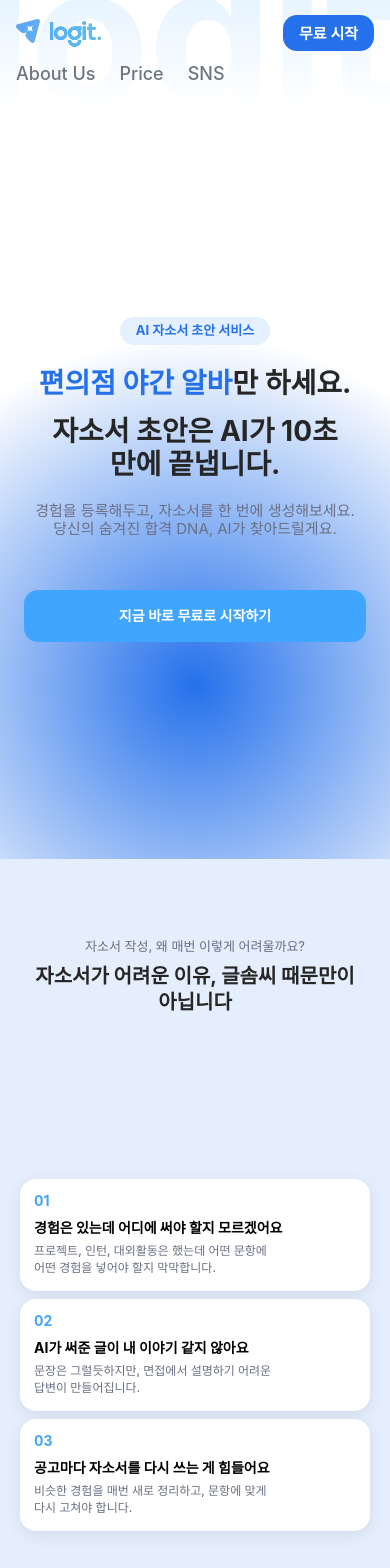
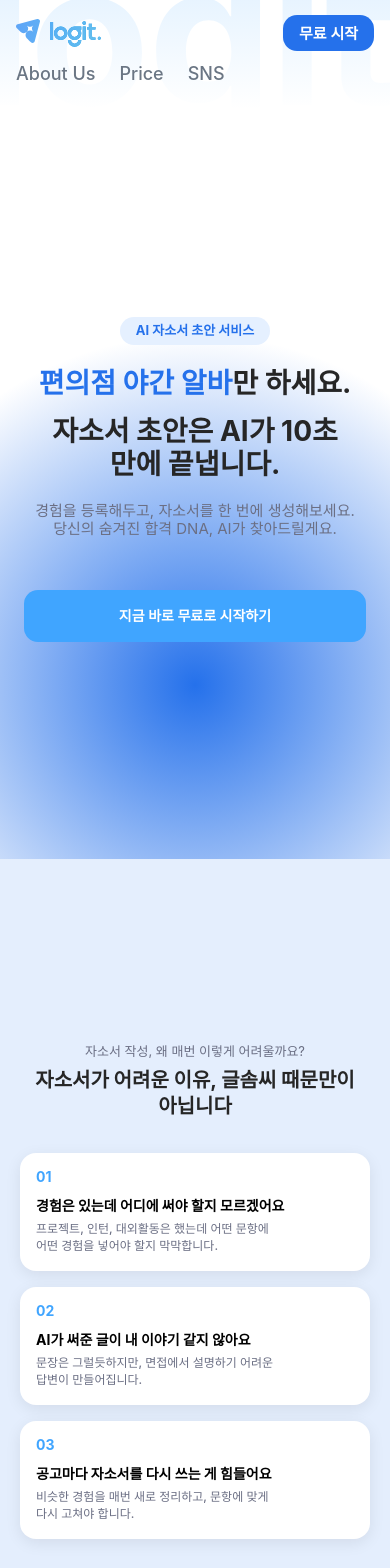
Before and after one commit to Nexters-Logit/logit-landing, a Next.js app: page / in a window 390 px wide. Shown: the top 1568 px of the page. Built offline with nearby package versions, Linux system fonts and the light colour scheme; a web font is replaced by a local one.

Commit message:
fix: 모바일 PainPoint 카드 수직 중앙 정렬 및 간격 반응형 개선

```diff
--- a/src/components/sections/PainPoint.tsx
+++ b/src/components/sections/PainPoint.tsx
@@ -48,18 +48,21 @@ function MobilePainPoint() {
       <div
         ref={cardsRef}
         className="w-full bg-[#E4EEFD] flex flex-col"
-        style={{ minHeight: "100dvh", padding: "80px 20px 20px" }}
+        style={{ minHeight: "100dvh", padding: "60px 20px 40px" }}
       >
+        {/* 텍스트 + 카드 전체를 수직 중앙 정렬 */}
+        <div className="flex flex-col flex-1 justify-center" style={{ gap: "clamp(24px, 4vh, 48px)" }}>
+
           {/* 인트로 텍스트 */}
           <div
-          className="flex flex-col items-center text-center mb-3"
+            className="flex flex-col items-center text-center gap-2"
             style={{
               opacity: cardsVisible ? 1 : 0,
               transform: cardsVisible ? "translateY(0)" : "translateY(16px)",
               transition: "opacity 0.6s ease, transform 0.6s ease",
             }}
           >
-          <p className="text-grey-300 text-[13px] font-normal leading-[120%] mb-2">
+            <p className="text-grey-300 text-[13px] font-normal leading-[120%]">
               자소서 작성, 왜 매번 이렇게 어려울까요?
             </p>
             <h2 className="text-[20px] font-bold text-grey-400 leading-[130%] [word-break:keep-all]">
@@ -68,14 +71,14 @@ function MobilePainPoint() {
           </div>
 
           {/* 카드 목록 */}
-        <div className="flex flex-col gap-2 flex-1 justify-center">
+          <div className="flex flex-col gap-4">
             {PAIN_POINTS.map((point, i) => (
               <div
                 key={i}
                 className="bg-white rounded-[16px] flex flex-col"
                 style={{
-                padding: "14px",
-                gap: "8px",
+                  padding: "16px",
+                  gap: "10px",
                   boxShadow: "0 4px 16px 0 rgba(0,0,0,0.08)",
                   opacity: cardsVisible ? 1 : 0,
                   transform: cardsVisible ? "translateY(0)" : "translateY(20px)",
@@ -95,6 +98,8 @@ function MobilePainPoint() {
                 </div>
               </div>
             ))}
+          </div>
+
         </div>
       </div>
 
```
Lines whose indentation alone changed are shown as unchanged.
